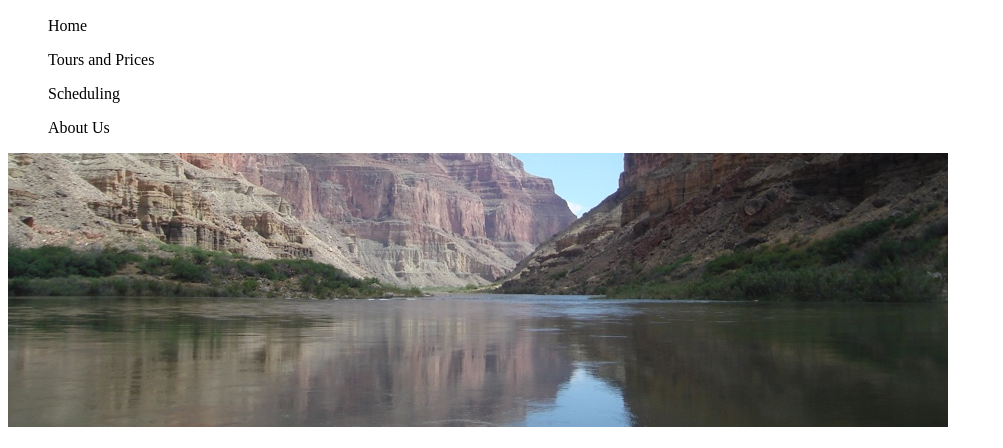
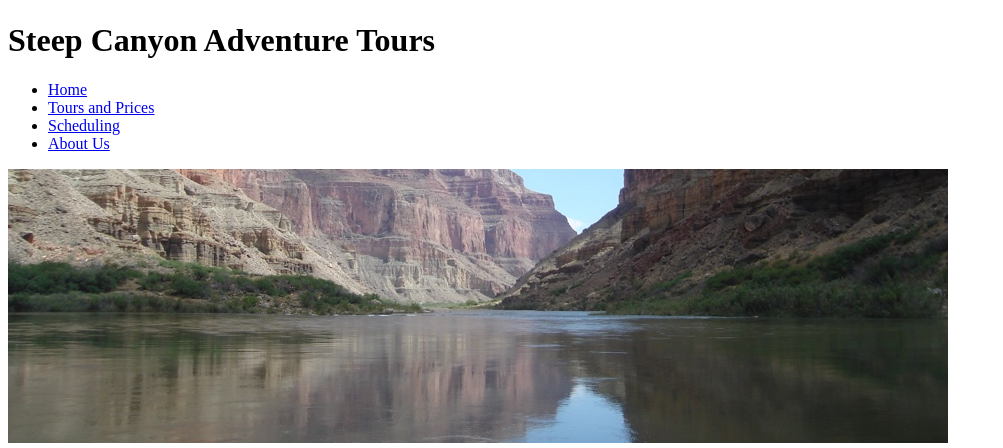
Before and after one commit to KevSJones/wdd130, a plain HTML site: page week3/index.html in a window 1280 px wide. Shown: the part 261-709 px from the top of the page, without its empty margins (0-1003 px from the left). Drawn offline with Linux system fonts and the light colour scheme.

Commit message:
Fixed problems

```diff
--- a/week3/index.html
+++ b/week3/index.html
@@ -11,51 +11,60 @@
       content="width=device-width, initial-scale=1.0"
     />
     <title>
-      Wireframe
+      Steep Canyon Adventure Tours
     </title>
     <meta
       name="description"
-      content="homepage describing the wireframe of the assigned website."
+      content="Steep Canyon Adventure Tours. A white water rafting company located in the beautiful Appilation mountains."
     />
   </head>
+  <body>
     <header>
       <img
         src="images/raftinglogo.jpeg"
         alt="Company Logo"
       />
+      <h1>
+        Steep Canyon Adventure Tours
+      </h1>
       <nav>
         <ul>
-        Home
-      </ul>
-      <ul>
-        Tours and Prices
-      </ul>
-      <ul>
-        Scheduling
-      </ul>
-      <ul>
-        About Us
+          <li>
+            <a href="#">Home</a>
+          </li>
+          <li>
+            <a href="#"
+              >Tours and Prices</a
+            >
+          </li>
+          <li>
+            <a href="#">Scheduling</a>
+          </li>
+          <li>
+            <a href="#">About Us</a>
+          </li>
         </ul>
       </nav>
     </header>
+
     <main>
       <img
         src="images/river-wide2.jpeg"
-      alt=""
+        alt="Wide River"
       />
       <section>
         <h2>We run rivers to relax.</h2>
         <img
           src="images/river-calm.jpg"
-        alt=""
+          alt="Calm river"
         />
         <p>
           Lorem ipsum dolor sit, amet
           consectetur adipisicing elit.
-        Nemo enim excepturi laborum unde
-        quibusdam iste id sunt, nobis
-        voluptates error natus facere
-        libero? Quis, quasi!
+          Nemo enim excepturi laborum
+          unde quibusdam iste id sunt,
+          nobis voluptates error natus
+          facere libero? Quis, quasi!
         </p>
       </section>
       <section>
@@ -71,26 +80,28 @@
           consectetur adipisicing elit.
           Quod aliquid cumque est
           cupiditate tenetur minus,
-        obcaecati quis. Harum veritatis
-        amet ducimus veniam neque
-        mollitia sed!
+          obcaecati quis. Harum
+          veritatis amet ducimus veniam
+          neque mollitia sed!
         </p>
       </section>
       <section>
         <h2>Come run with us!</h2>
         <p>
-        We invite you to come relax with
-        us on one of the amazing rivers
-        we visit. Check out our trips
-        and let us know which one best
-        suits you. We're waiting to hear
-        from you!
+          We invite you to come relax
+          with us on one of the amazing
+          rivers we visit. Check out our
+          trips and let us know which
+          one best suits you. We're
+          waiting to hear from you!
         </p>
       </section>
       <footer>
         <div class="contact">
           <p>Copyright</p>
-        <p>Dry Oar</p>
+          <p>
+            Steep Canyon Adventure Tours
+          </p>
           <p>Address</p>
           <p>Phone#</p>
         </div>
@@ -98,16 +109,20 @@
           <a href="Facebook"
             ><img
               src="https://placeimg.com/100/100/nature"
+              alt="Facebook"
           /></a>
           <a href="Instagram"
             ><img
               src="https://placeimg.com/100/100/nature"
+              alt="Instagram"
           /></a>
           <a href="Twitter"
             ><img
               src="https://placeimg.com/100/100/nature"
+              alt="Twitter"
           /></a>
         </div>
       </footer>
     </main>
+  </body>
 </html>
```
Lines whose indentation alone changed are shown as unchanged.
